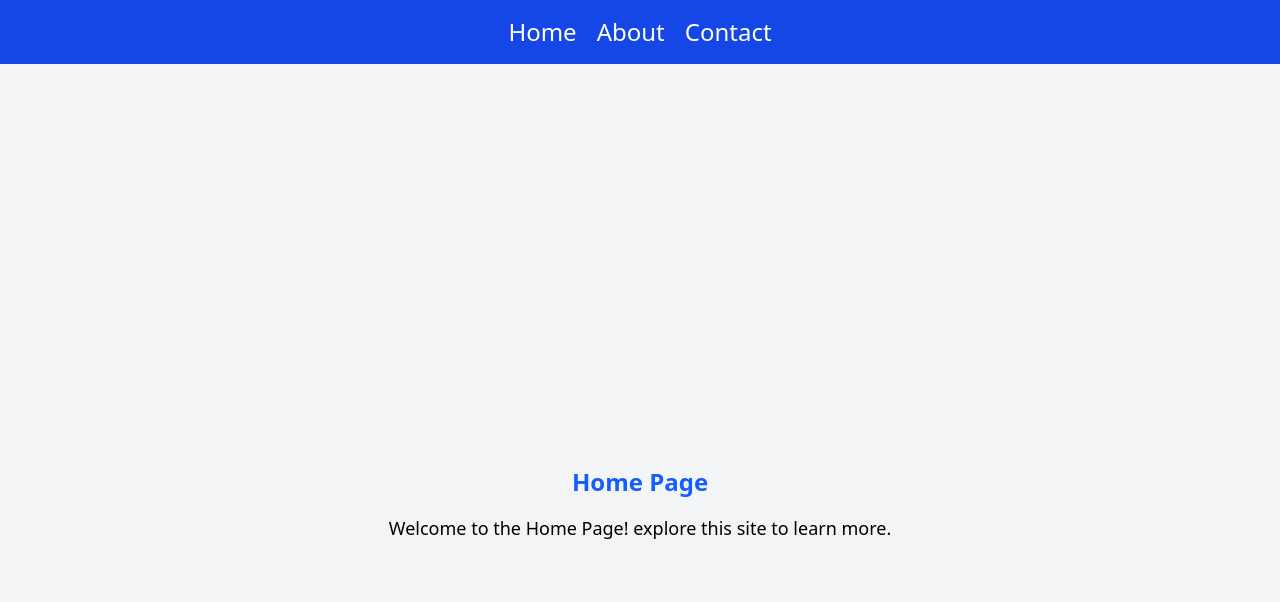
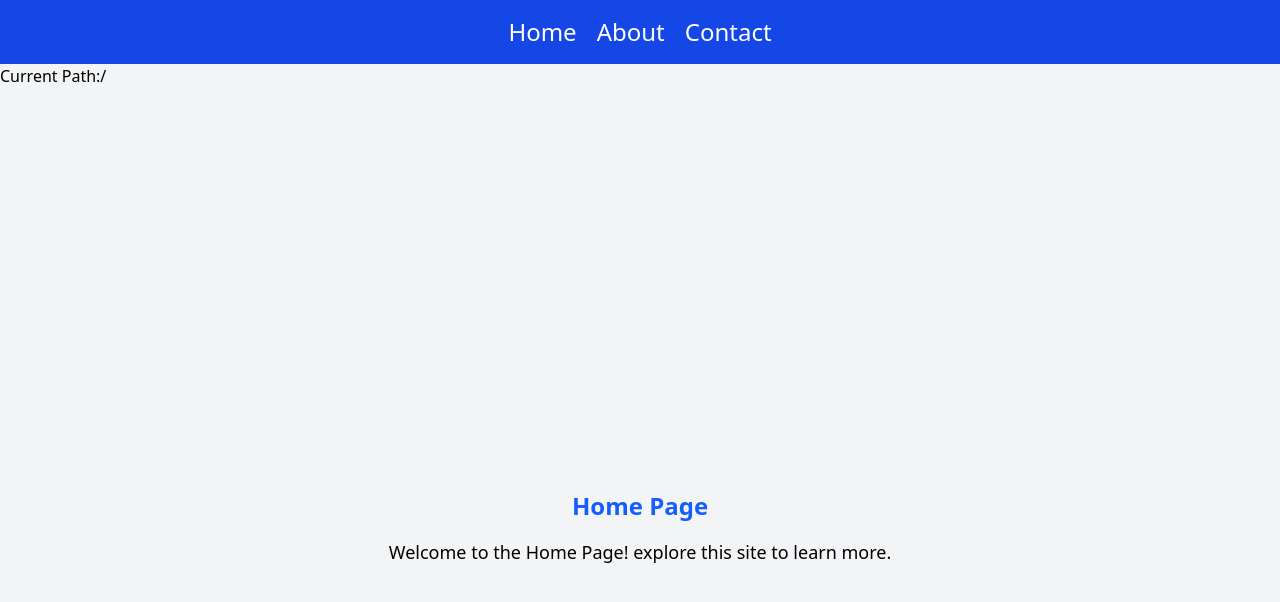
Before and after one commit to codedbyshashi/React, a React app in the folder routing-react/: page / in a window 1280 px wide. Shown: the top 602 px of the page. Built offline with nearby package versions, Linux system fonts and the light colour scheme; the HTML template or start-up script is replaced by a standard one.

Commit message:
added uselocation from react router to get the current path

```diff
--- a/routing-react/src/App.jsx
+++ b/routing-react/src/App.jsx
@@ -5,6 +5,7 @@
 import Contact from './Contact';
 import Team from './Team';
 import NotFound from './NotFound';
+import CurrentLocation from './CurrentLocation';
 
 function App() {
   return (
@@ -24,6 +25,8 @@
         </ul>
       </nav>
 
+      <CurrentLocation/>
+
       <div className='container mx-auto py-10'>
       <Routes >
         <Route path="/" element={<Home />} />
--- /dev/null
+++ b/routing-react/src/CurrentLocation.jsx
@@ -0,0 +1,13 @@
+import { useLocation } from "react-router-dom";
+
+const CurrentLocation = () =>{
+
+  const location = useLocation();
+
+  return (
+    <h3>Current Path:{location.pathname}</h3>
+  );
+
+};
+
+export default CurrentLocation;
```
